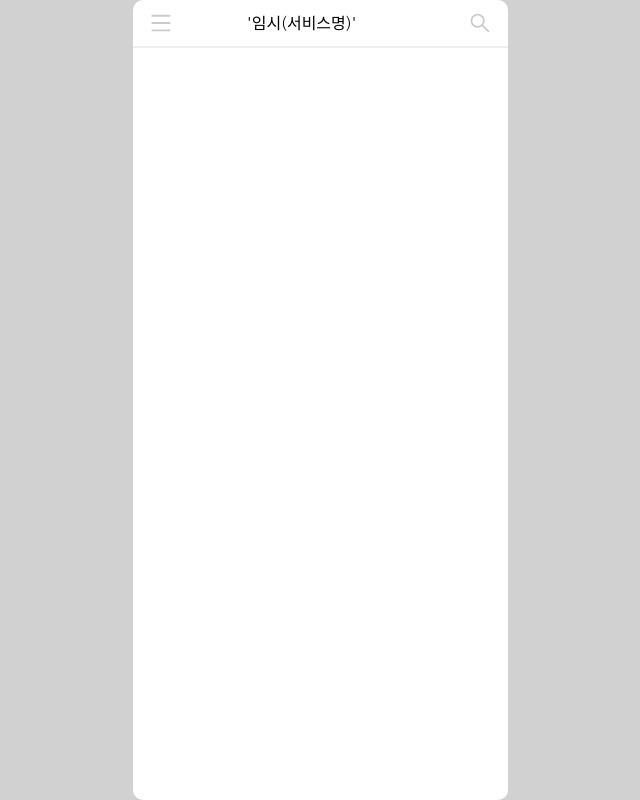
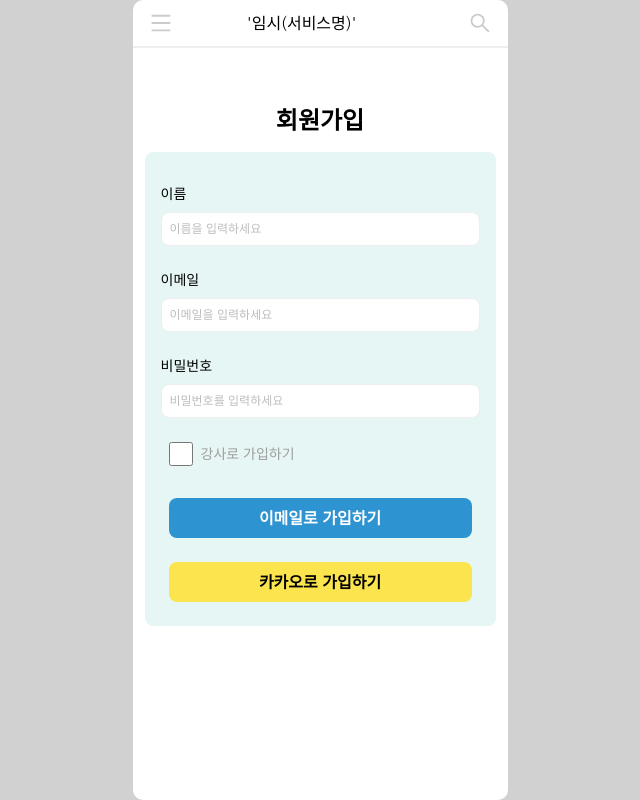
Before and after one commit to codestates-seb/seb45_main_010, a React (Vite) app in the folder client/: page / in a window 1280 px wide. Shown: the whole page, without its empty margins (320-960 px from the left). Built offline with nearby package versions, Linux system fonts and the light colour scheme.

Commit message:
[Feat]add_signUp_UI_design

```diff
--- a/client/src/App.tsx
+++ b/client/src/App.tsx
@@ -1,9 +1,10 @@
 import Header from 'components/Header/Header';
-
+import SignUp from 'pages/SignUp';
 const App = () => {
   return (
     <main className="h-screen ">
       <Header />
+      <SignUp />
     </main>
   );
 };
--- /dev/null
+++ b/client/src/pages/SignUp.tsx
@@ -0,0 +1,67 @@
+import { AiFillCheckSquare } from 'react-icons/ai';
+import React from 'react';
+import CheckImage from '../assets/Check.png';
+//gap4 요소간의 가격을 1rem, p-4은 4방향 패딩을 1rem으로 설정
+
+const SignUpForm: React.FC = () => {
+  return (
+    <div className="flex flex-col item-center justify-center">
+      <div className="text-center font-bold text-2xl my-4">회원가입</div>
+      <form className="flex flex-col gap-2 p-4 rounded-lg bg-mint-1 mx-3">
+        <label htmlFor="name" className="text-sm mt-4">
+          이름
+        </label>
+        <input
+          type="text"
+          id="name"
+          name="name"
+          className="border text-xs rounded-lg p-2"
+          placeholder="이름을 입력하세요"
+        />
+
+        <label htmlFor="email" className="text-sm mt-4">
+          이메일
+        </label>
+        <input
+          type="email"
+          id="email"
+          name="email"
+          className="border border text-xs rounded-lg p-2"
+          placeholder="이메일을 입력하세요"
+        />
+
+        <label htmlFor="password" className="text-sm mt-4">
+          비밀번호
+        </label>
+        <input
+          type="password"
+          id="password"
+          name="password"
+          className="border border text-xs rounded-lg p-2"
+          placeholder="비밀번호를 입력하세요"
+        />
+
+        <label className="flex items-center space-x-2 py-4 ml-2">
+          <input
+            type="checkbox"
+            id="teacher_register"
+            name="teacher_register"
+            className="accent-green h-6 w-6 "
+          />
+          <span className="text-sm text-gray-500 justify-content">강사로 가입하기</span>
+        </label>
+        <button
+          type="submit"
+          className="m-2 text-white font-bold bg-blue-1 hover:bg-blue-2 rounded-lg p-2"
+        >
+          이메일로 가입하기
+        </button>
+        <button type="submit" className="m-2 font-bold bg-koko-1 hover:bg-koko-2 rounded-lg p-2">
+          카카오로 가입하기
+        </button>
+      </form>
+    </div>
+  );
+};
+
+export default SignUpForm;
```
